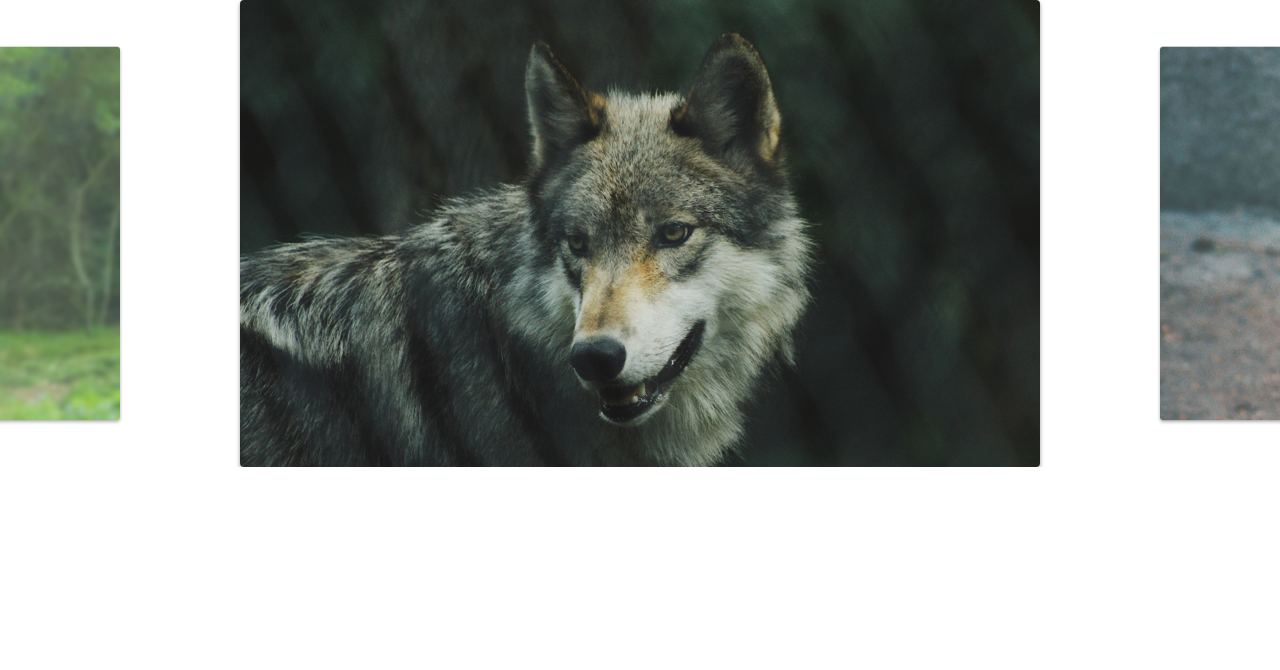
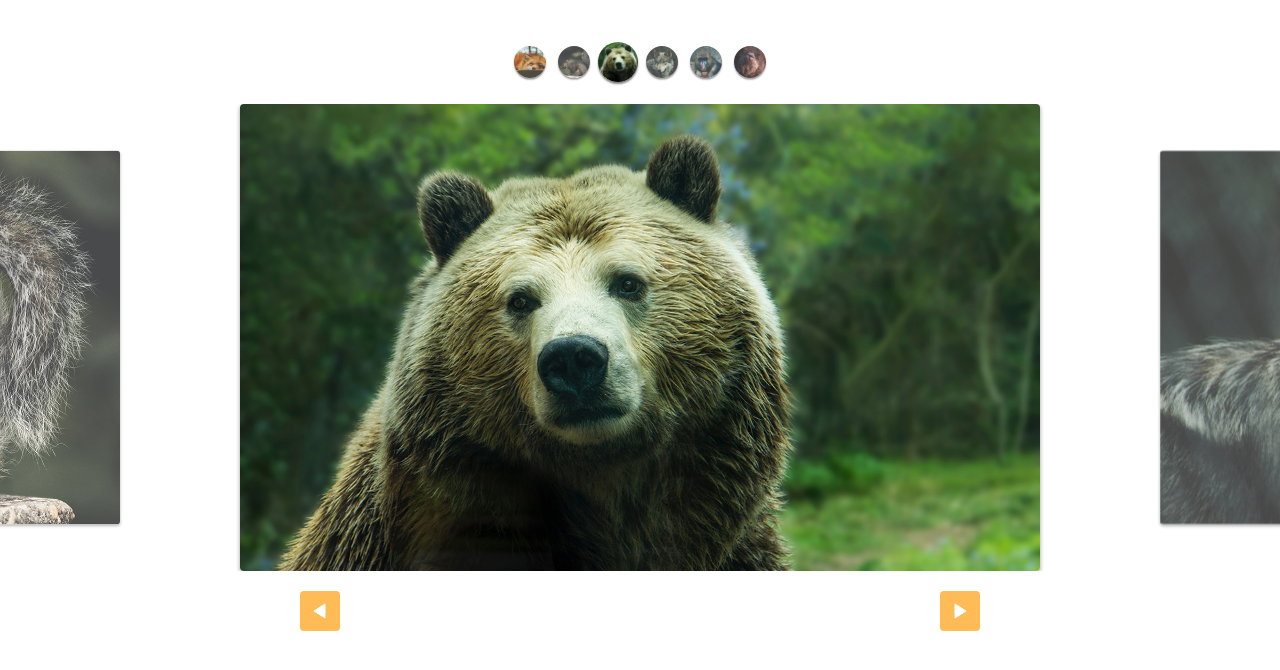
Before and after one commit to adriano-mendonca/slide-animais, a plain HTML site: page index.html in a window 1280 px wide. Drawn offline with Linux system fonts and the light colour scheme.

Commit message:
Finalização do slide

```diff
--- a/css/style.css
+++ b/css/style.css
@@ -42,3 +42,69 @@ img {
     opacity: 1;
     transform: scale(1);
 }
+
+[data-control = "slide"] {
+    display: flex;
+    justify-content: center;
+    margin-top: 20px;
+}
+
+[data-control = "slide"] li a{
+    display: block;
+    width: 12px;
+    height: 12px;
+    background: #fb5;
+    border-radius: 50%;
+    overflow: hidden;
+    text-indent: -999px;
+    margin: 5px;
+}
+
+[data-control = "slide"] li.active a, [data-control = "slide"] li a:hover{
+    background: #e54;
+}
+
+.custom-controls {
+    display: flex;
+    justify-content: center;
+    margin-top: 40px;
+    flex-wrap: wrap;
+    margin-bottom: 20px;
+}
+
+.custom-controls li {
+    opacity: .8;
+    transform: scale(.8);
+    width: 40px;
+    height: 40px;
+    border-radius: 50%;
+    overflow: hidden;
+    margin: 2px;
+    box-shadow: 0 2px 2px rgba(0,0,0,.5);
+    transition: .3s;
+}
+
+.custom-controls li.active {
+    opacity: 1;
+    transform: scale(1);
+}
+
+.arrow-nav {
+    display: flex;
+    justify-content: space-around;
+    margin: 20px 0;
+}
+
+.arrow-nav button {
+    cursor: pointer;
+    border: none;
+    border-radius: 4px;
+    color:white;
+    width: 40px;
+    height: 40px;
+    background: #fb5 url('../img/arrow.svg') center center no-repeat;
+}
+
+.arrow-nav button.prev {
+    transform: rotate(-180deg);
+}
--- a/index.html
+++ b/index.html
@@ -8,6 +8,14 @@
     <link rel="stylesheet" href="css/style.css">
 </head>
 <body>
+    <ul class="custom-controls">
+        <li><img src="img/foto1-thumb.jpg" alt=""></li>
+        <li><img src="img/foto2-thumb.jpg" alt=""></li>
+        <li><img src="img/foto3-thumb.jpg" alt=""></li>
+        <li><img src="img/foto4-thumb.jpg" alt=""></li>
+        <li><img src="img/foto5-thumb.jpg" alt=""></li>
+        <li><img src="img/foto6-thumb.jpg" alt=""></li>
+    </ul>
     <div class="wrapper">
         <ul class="slide">
             <li><img src="img/foto1.jpg" alt=""></li>
@@ -18,6 +26,10 @@
             <li><img src="img/foto6.jpg" alt=""></li>
         </ul>
     </div>
+    <div class="arrow-nav">
+        <button class="prev"></button>
+        <button class="next"></button>
+    </div>
     <script type="module" src="js/script.js"></script>
 </body>
 </html>
--- a/js/script.js
+++ b/js/script.js
@@ -1,6 +1,6 @@
-import Slide from "./slide.js";
+import SlideNav from "./slide.js";
 
-const slide = new Slide('.slide', '.wrapper');
+const slide = new SlideNav('.slide', '.wrapper');
 slide.init();
-slide.changeSlide(2)
-slide.activeNextSlide()
+slide.addArrow('.prev', '.next');
+slide.addControl('.custom-controls');
--- a/js/slide.js
+++ b/js/slide.js
@@ -1,6 +1,6 @@
 import debounce from "./debounce.js";
 
-export default class Slide {
+export class Slide {
   constructor(slide, wrapper){
     this.slide = document.querySelector(slide);
     this.wrapper = document.querySelector(wrapper);
@@ -10,6 +10,8 @@ export default class Slide {
         movement: 0
     }
     this.activeClass = 'active';
+
+    this.changeEvent = new Event('changeEvent');
   }
 
   transition(active) {
@@ -103,6 +105,7 @@ export default class Slide {
     this.slidesIndexNav(index);
     this.dist.finalPosition = activeSlide.position;
     this.changeActiveClass();
+    this.wrapper.dispatchEvent(this.changeEvent);
   }
 
   changeActiveClass() {
@@ -139,6 +142,9 @@ export default class Slide {
     this.onMove = this.onMove.bind(this);
     this.onEnd = this.onEnd.bind(this);
 
+    this.activePrevSlide = this.activePrevSlide.bind(this);
+    this.activeNextSlide = this.activeNextSlide.bind(this);
+
     this.onResize = debounce(this.onResize.bind(this), 200);
   }
 
@@ -148,6 +154,63 @@ export default class Slide {
     this.slidesConfig();
     this.addSlideEvents();
     this.addResizeEvent();
+    this.changeSlide(2);
     return this;
   }
 }
+
+export default class SlideNav extends Slide {
+  constructor(slide, wrapper) {
+    super(slide, wrapper);
+    this.bindControlEvents();
+  }
+
+  addArrow(prev, next) {
+    this.prevElement = document.querySelector(prev);
+    this.nextElement = document.querySelector(next);
+    this.addArrowEvent();
+  }
+
+  addArrowEvent() {
+    this.prevElement.addEventListener('click', this.activePrevSlide)
+    this.nextElement.addEventListener('click', this.activeNextSlide)
+  }
+
+  createControl() {
+    const control = document.createElement('ul');
+    control.dataset.control = 'slide';
+
+    this.slideArray.forEach((item, index) => {
+      control.innerHTML += `<li><a href="#slide${index + 1}">${index + 1}</a></li>`;
+    })
+    this.wrapper.appendChild(control);
+    return control;
+  }
+
+  eventControl(item, index) {
+    item.addEventListener('click', (event) => {
+      event.preventDefault();
+      this.changeSlide(index);
+    });
+
+    this.wrapper.addEventListener('changeEvent', this.activeControlItem);
+  }
+
+  activeControlItem() {
+    this.controlArray.forEach(item => item.classList.remove(this.activeClass));
+
+    this.controlArray[this.index.active].classList.add(this.activeClass);
+  }
+
+  addControl(customControl) {
+    this.control = document.querySelector(customControl) || this.createControl();
+    this.controlArray = [...this.control.children];
+    this.activeControlItem();
+    this.controlArray.forEach(this.eventControl);
+  }
+
+  bindControlEvents() {
+    this.eventControl = this.eventControl.bind(this);
+    this.activeControlItem = this.activeControlItem.bind(this);
+  }
+}
```
